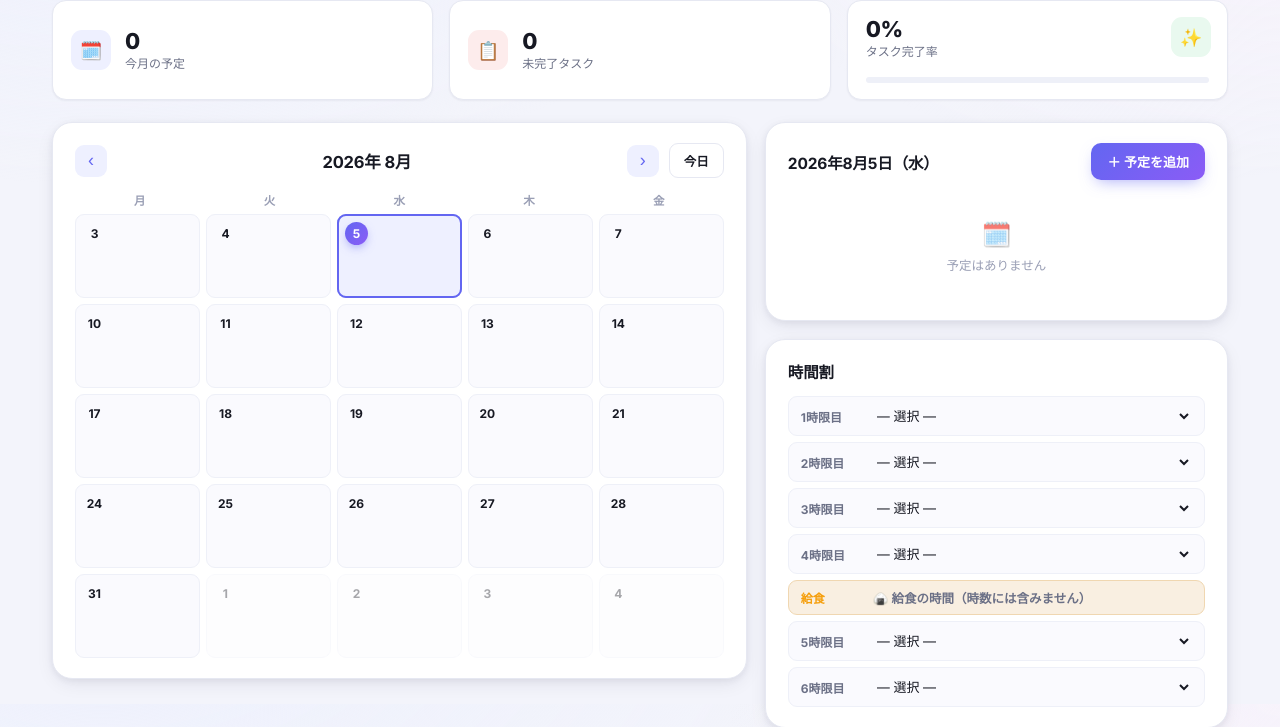
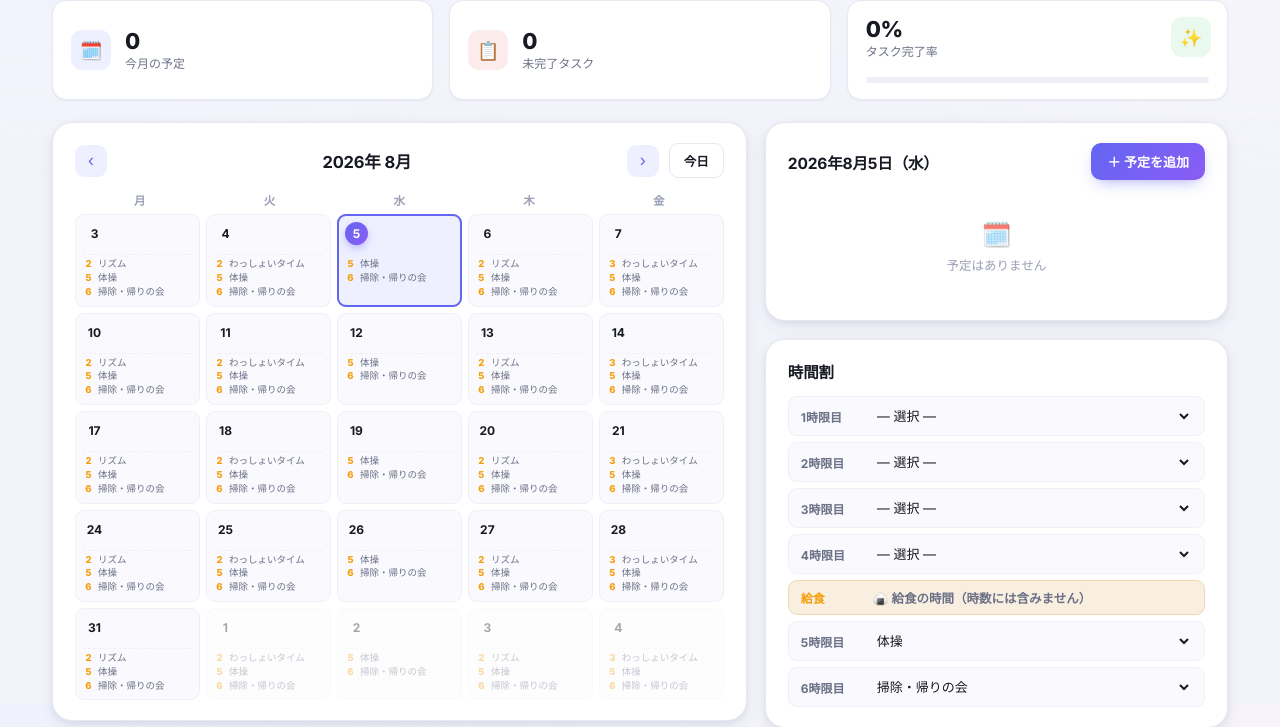
Before and after one commit to purin620/task-app, a website: page docs/index.html in a window 1280 px wide. Shown: the part 96-823 px from the top of the page. Drawn offline with Linux system fonts and the light colour scheme.

Commit message:
曜日ごとの基本時間割パターンを自動適用（月木2限リズム/火2限金3限わっしょい/毎日5限体操・6限掃除）

```diff
--- a/docs/app.js
+++ b/docs/app.js
@@ -187,9 +187,9 @@
       }
       el.appendChild(badges);
 
-      // 時間割：1〜6時限のうち入力済みのものを省略せず全部表示（給食は表示しない）
-      const dayTimetable = (store.timetable && store.timetable[dateStr]) ? store.timetable[dateStr] : null;
-      if (dayTimetable && dayTimetable.some(v => v)) {
+      // 時間割：1〜6時限のうち入力済みのものを省略せず全部表示（給食は表示しない）。未編集の日は曜日の既定パターンを表示。
+      const dayTimetable = getTimetableEntries(dateStr);
+      if (dayTimetable.some(v => v)) {
         const tt = document.createElement('div');
         tt.className = 'day-timetable-mini';
         dayTimetable.forEach((val, i) => {
@@ -281,14 +281,29 @@
   const TIMETABLE_LUNCH_AFTER = 4; // この時限の直後に給食を挟む（時数には含めない）
   const TIMETABLE_PRESETS = ['朝の会', 'リズム', '制作', '課題', '体操', '掃除・帰りの会', 'わっしょいタイム', 'なかよし会', '委員会', 'プール', 'クラブ'];
 
+  // 基本の週間パターン（曜日ごとの既定値）。個別の日で選び直せば、その日だけ上書きされる。
+  // 配列の添字は時限-1（0=1時限目 … 5=6時限目）。getDay()の値: 1=月,2=火,3=水,4=木,5=金
+  const TIMETABLE_WEEKLY_TEMPLATE = {
+    1: ['', 'リズム', '', '', '体操', '掃除・帰りの会'],          // 月曜
+    2: ['', 'わっしょいタイム', '', '', '体操', '掃除・帰りの会'], // 火曜
+    3: ['', '', '', '', '体操', '掃除・帰りの会'],                // 水曜
+    4: ['', 'リズム', '', '', '体操', '掃除・帰りの会'],          // 木曜
+    5: ['', '', 'わっしょいタイム', '', '体操', '掃除・帰りの会']  // 金曜
+  };
+
+  function getWeeklyTemplate(dateStr) {
+    const dow = new Date(dateStr + 'T00:00:00').getDay();
+    return (TIMETABLE_WEEKLY_TEMPLATE[dow] || Array(TIMETABLE_PERIOD_COUNT).fill('')).slice();
+  }
+
   function getTimetableEntries(dateStr) {
     if (store.timetable && store.timetable[dateStr]) return store.timetable[dateStr];
-    return Array(TIMETABLE_PERIOD_COUNT).fill('');
+    return getWeeklyTemplate(dateStr);
   }
 
   function setTimetableEntry(dateStr, index, value) {
     if (!store.timetable) store.timetable = {};
-    if (!store.timetable[dateStr]) store.timetable[dateStr] = Array(TIMETABLE_PERIOD_COUNT).fill('');
+    if (!store.timetable[dateStr]) store.timetable[dateStr] = getWeeklyTemplate(dateStr);
     store.timetable[dateStr][index] = value;
     if (store.timetable[dateStr].every(v => !v)) delete store.timetable[dateStr];
     saveStore();
--- a/docs/index.html
+++ b/docs/index.html
@@ -7,7 +7,7 @@
 <link rel="preconnect" href="https://fonts.googleapis.com">
 <link rel="preconnect" href="https://fonts.gstatic.com" crossorigin>
 <link href="https://fonts.googleapis.com/css2?family=Inter:wght@400;500;600;700;800&family=Noto+Sans+JP:wght@400;500;600;700;800&display=swap" rel="stylesheet">
-<link rel="stylesheet" href="style.css?v=7">
+<link rel="stylesheet" href="style.css?v=8">
 </head>
 <body>
 <div class="app">
@@ -174,6 +174,6 @@
   </div>
 </div>
 
-<script src="app.js?v=7"></script>
+<script src="app.js?v=8"></script>
 </body>
 </html>
```
